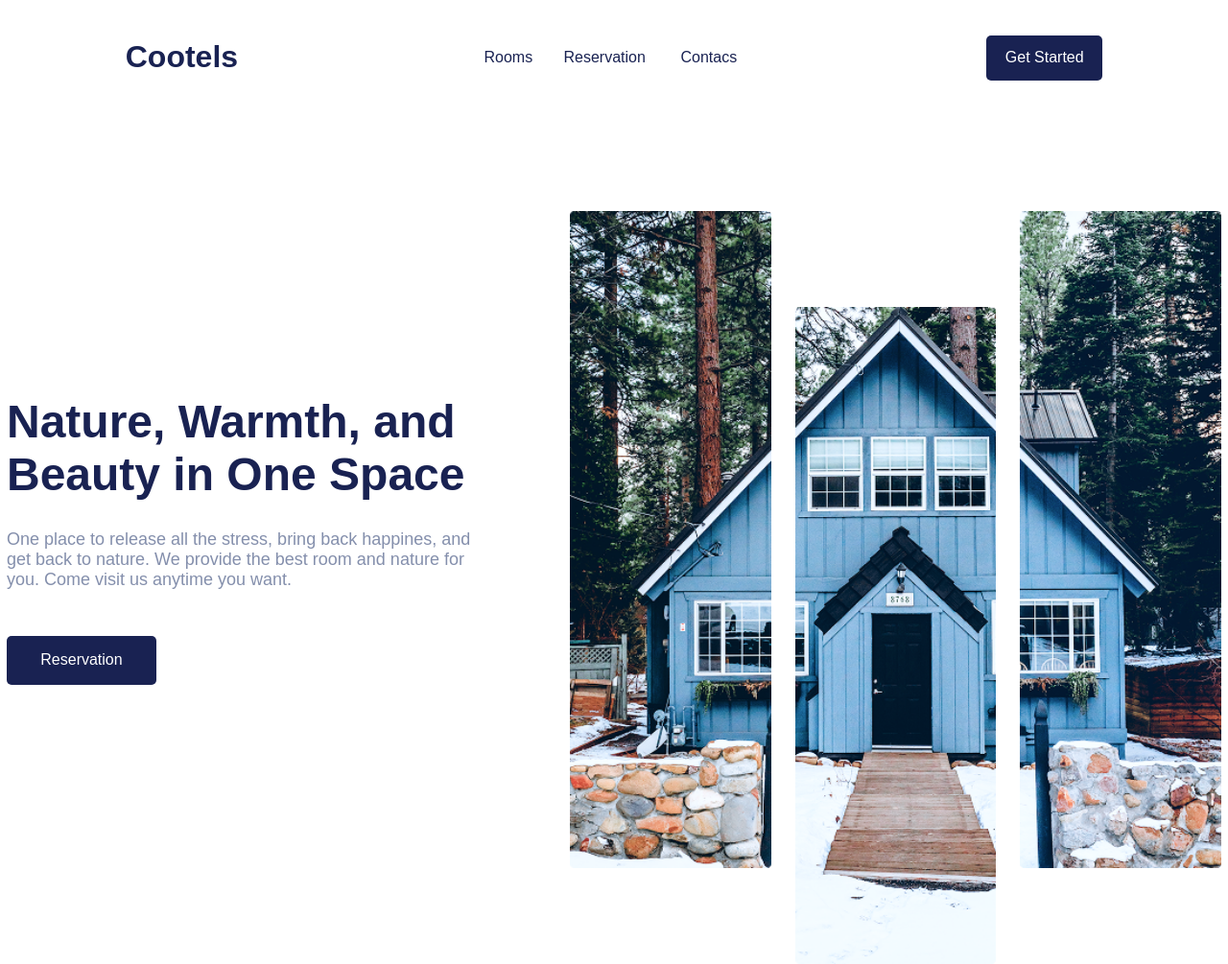
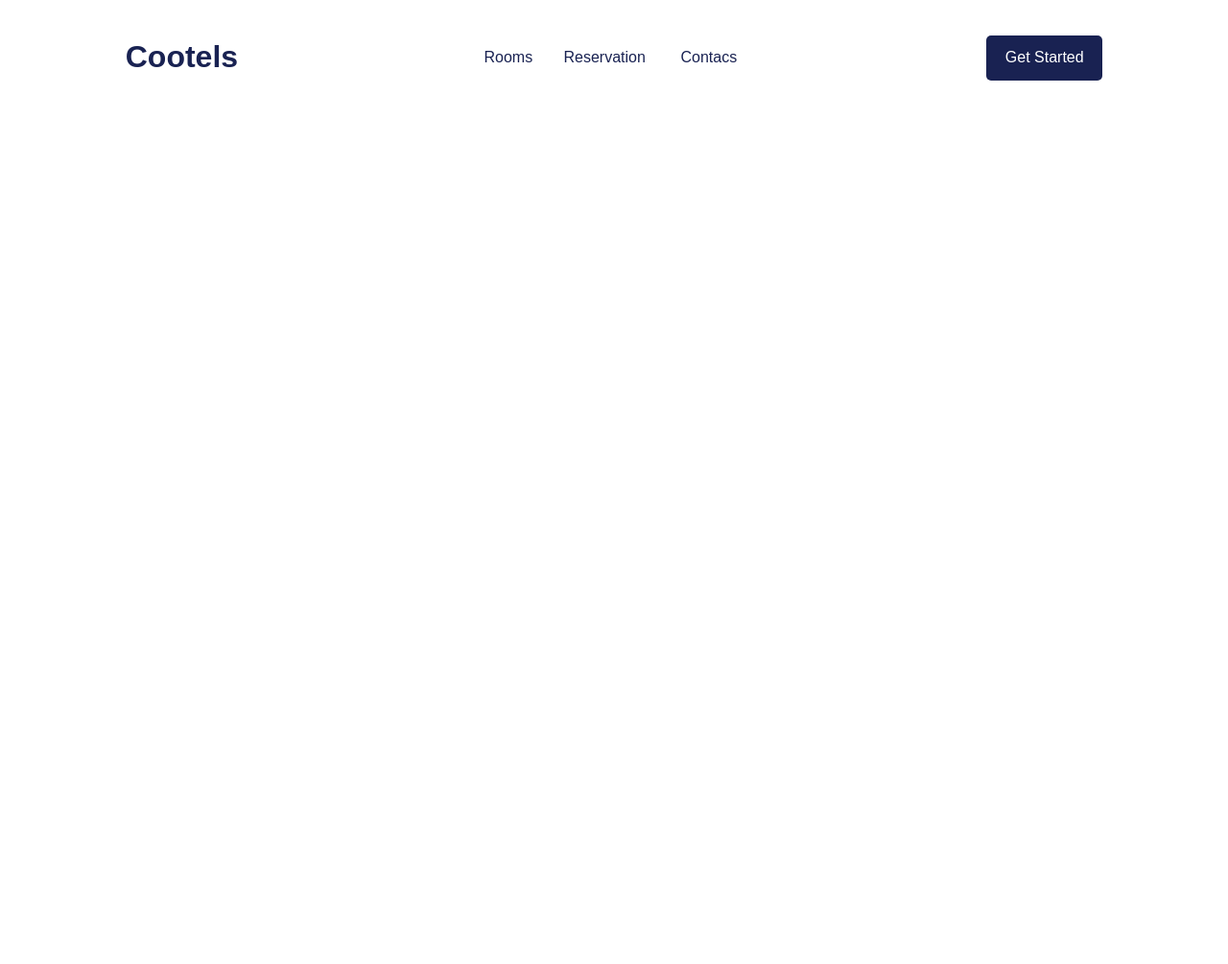
Before and after one commit to themagawo2011/homework-14, a plain HTML site: page index.html in a window 1280 px wide. Shown: the whole page at 96% size. After the commit the page ends 800 px from the top, so only its background shows below. Drawn offline with Linux system fonts and the light colour scheme.

Commit message:
box1 сохтам

```diff
--- a/index.html
+++ b/index.html
@@ -18,19 +18,7 @@
     </div>
 
 
-    <div class="box2">
-        <div class="d1box2">
-            <h1 class="h1box2">Nature, Warmth, and Beauty in One Space</h1>
-            <p class="p1box2">One place to release all the stress, bring back happines, and get back to nature. We provide the best room and nature for you. Come visit us anytime you want.</p>
-            <button class="bt2">Reservation</button>
-        </div>
 
-        <div class="d2box2">
-            <img src="./images/meritt-thomas-u-Hb93V6IWI-unsplash 1.png" alt="">
-            <img src="./images/meritt-thomas-u-Hb93V6IWI-unsplash 2.png" alt="" class="img1box2">
-            <img src="./images/meritt-thomas-u-Hb93V6IWI-unsplash 3.png" alt="">
-        </div>
-    </div>
 
 
 
```
